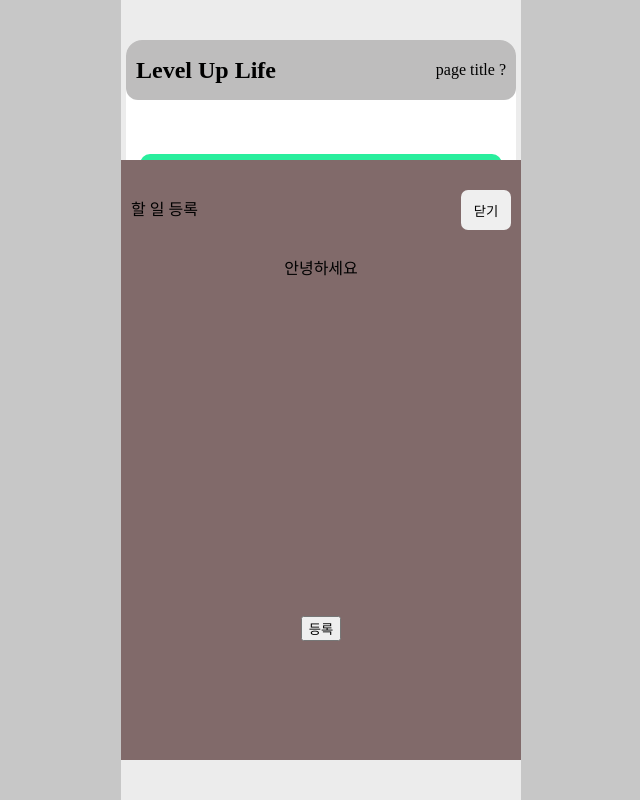
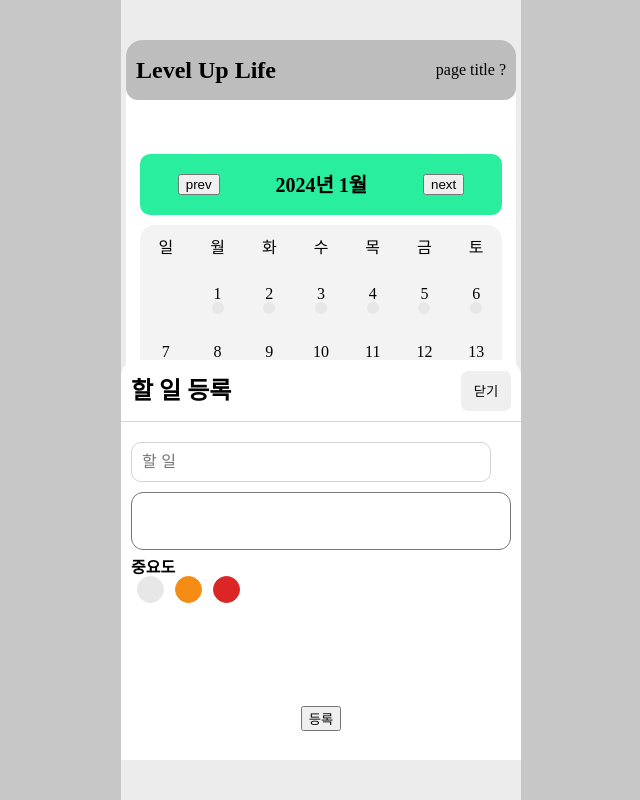
Before and after one commit to Seongseokwon/level-up-life, a Next.js app: page /todo in a window 1280 px wide. Both pictures are taken after a click on the element "등록". Shown: the whole page, without its empty margins (319-959 px from the left). Built offline with nearby package versions, Linux system fonts and the light colour scheme.

Commit message:
Todo 등록 작업중

```diff
--- a/src/app/todo/page.tsx
+++ b/src/app/todo/page.tsx
@@ -10,6 +10,7 @@ import Modal from "@/components/modal/Modal";
 import {useDispatch} from "react-redux";
 import {AppDispatch} from "@/lib/store";
 import {closeModal} from "@/lib/slice/modal-slice";
+import TodoCreateModal from "@/components/modal/todo/TodoCreateModal";
 
 export default function TodoPage() {
     const [selectedDate, setSelectedDate] = useState<Date>(new Date());
@@ -25,6 +26,9 @@ export default function TodoPage() {
     const close = () => {
         dispatch(closeModal())
     }
+
+    const addTodo = () => {
+    }
     return <DivisionLayout>
         {
             isCalendarMode ?
@@ -33,10 +37,12 @@ export default function TodoPage() {
                           selectedDate={selectedDate}
                 /> :
                 <TodoTemplate toggleViewMode={toggleViewMode}
-                          selectedDate={selectedDate}/>
+                              selectedDate={selectedDate}/>
 
         }
-        {isOpen ? <Modal title={'할 일 등록'} modalType={'slideUp'} closeModal={close}>안녕하세요</Modal>: ''}
+        {isOpen ?
+            <><Modal title={'할 일 등록'} modalType={'slideUp'} closeModal={close}><TodoCreateModal/></Modal></>
+            : ''}
 
     </DivisionLayout>
 }
--- a/src/components/circle/Circle.module.scss
+++ b/src/components/circle/Circle.module.scss
@@ -2,6 +2,11 @@
   width: 10px;
   height: 10px;
   border-radius: 50%;
+
+  &.lg {
+    width: 25px;
+    height: 25px;
+  }
 
   &.completed {
     border: 1px solid #3ade9b;
--- a/src/components/circle/Circle.tsx
+++ b/src/components/circle/Circle.tsx
@@ -3,13 +3,15 @@ import styles from './Circle.module.scss';
 
 type CircleStatus = 'completed' | 'failed' | 'not-yet' | 'high' | 'medium' | 'low';
 interface ProgressCircleStylesProps {
-    circleStatus: CircleStatus
+    circleStatus: CircleStatus,
+    size?: ''| 'sm' | 'md' | 'lg'
+
 }
 interface ProgressCircleProps extends ProgressCircleStylesProps {
     children?: ReactNode
 }
-export default function Circle({children, circleStatus = 'not-yet'}: ProgressCircleProps) {
-    const progressCircleClasses = `${styles['circle']} ${styles[circleStatus]}`;
+export default function Circle({children, circleStatus = 'not-yet', size = ''}: ProgressCircleProps) {
+    const progressCircleClasses = `${styles['circle']} ${styles[circleStatus]} ${styles[size]}`;
     return <>
         <div className={progressCircleClasses}></div>
         {children}
--- a/src/components/modal/Modal.module.scss
+++ b/src/components/modal/Modal.module.scss
@@ -17,7 +17,9 @@
 }
 .modal-container {
   position: fixed;
-  background-color: #816a6a;
+  background-color: #ffffff;
+  border-top-right-radius: 16px;
+  border-top-left-radius: 16px;
   &.popup {
     width: 300px;
     height: 300px;
@@ -28,7 +30,7 @@
   &.slide-up,&.slide-down {
     bottom: 5%;
     width: 400px;
-    height: 600px;
+    height: 400px;
     animation: slideUp 0.3s ease;
   }
   &.slide-down {
@@ -54,9 +56,16 @@
       height: 50px;
       padding: 0 10px;
       flex-grow: .3;
+      border-bottom: 1px solid lightgray;
+      h2 {
+        font-size: var(--ft-xlarge);
+        font-weight: bold;
+      }
     }
     .modal-content{
       flex-grow: 2;
+      width: 100%;
+      box-sizing: border-box;
     }
     .modal-footer{
       flex-grow: .7;
--- a/src/components/modal/SlideUpModal.tsx
+++ b/src/components/modal/SlideUpModal.tsx
@@ -5,14 +5,28 @@ import {useEffect, useState} from "react";
 
 interface SlideUpModalProps extends Omit<ModalProps, 'modalType'> {
 }
-export default function SlideUpModal({title, children, closeModal,callback}: SlideUpModalProps) {
-    const [slide, setSlide] =useState<'up' | 'down'>('up')
 
-    return <div className={`${styles['modal-container']} ${styles['slide-up']}`}>
+export default function SlideUpModal({title, children, closeModal, callback}: SlideUpModalProps) {
+    const [slide, setSlide] = useState<'up' | 'down'>('up')
+
+    useEffect(() => {
+        if (slide === 'down') {
+            setTimeout(() => {
+                closeModal();
+            }, 200)
+
+        }
+    }, [slide]);
+
+    const handleCloseModal = () => {
+        setSlide('down');
+    }
+    return <div
+        className={`${styles['modal-container']} ${slide === 'up' ? styles['slide-up'] : styles['slide-down']}`}>
         <div className={`${styles['modal']}`}>
             <header className={`${styles['modal-header']}`}>
                 <h2>{title}</h2>
-                <Button type='button' size={'xsm'} onClick={closeModal}>닫기</Button>
+                <Button type='button' size={'xsm'} onClick={handleCloseModal}>닫기</Button>
             </header>
             <main className={`${styles['modal-content']}`}>
                 {children}
--- /dev/null
+++ b/src/components/modal/todo/TodoCreateModal.tsx
@@ -0,0 +1,19 @@
+import Input from "@/components/ui/input/Input";
+import Circle from "@/components/circle/Circle";
+import styles from './TodoModal.module.scss';
+
+export default function TodoCreateModal() {
+    return <div className={`${styles['todo-modal-container']}`}>
+        <Input type='text' placeholder='할 일' id='title' name='title'/>
+        <textarea name="description" id="description"></textarea>
+        <section className={`${styles['priority-box']}`}>
+            <h3 className={`${styles['priority-box__title']}`}>중요도</h3>
+            <div className={`${styles['priority-box__content']}`}>
+                <Circle circleStatus='low' size='lg'></Circle>
+                <Circle circleStatus='medium' size='lg'></Circle>
+                <Circle circleStatus='high' size='lg'></Circle>
+            </div>
+        </section>
+
+    </div>
+}
--- /dev/null
+++ b/src/components/modal/todo/TodoModal.module.scss
@@ -0,0 +1,29 @@
+.todo-modal-container {
+  display: flex;
+  flex-direction: column;
+  padding: 20px 10px;
+  gap: 10px;
+
+  textarea {
+    resize: none;
+    outline-color: var(--primary-dark-100);
+    border-radius: 12px;
+    font-size: 16px;
+    padding: 10px 3px;
+  }
+  .priority-box {
+    display: flex;
+    flex-direction: column;
+    &__title {
+      font-weight: bold;
+    }
+
+    &__content {
+      display: flex;
+      align-items: center;
+      justify-content: space-around;
+    }
+    width: 30%;
+  }
+
+}
--- a/src/lib/slice/todo-slice.ts
+++ b/src/lib/slice/todo-slice.ts
@@ -6,7 +6,9 @@ export const todo = createSlice({
     name: 'todo',
     initialState,
     reducers: {
-        addTodo: () => {},
+        addTodo: (state,action) => {
+            console.log(action);
+        },
         updateTodo: () => {},
         deleteTodo: () => {}
     }
```
